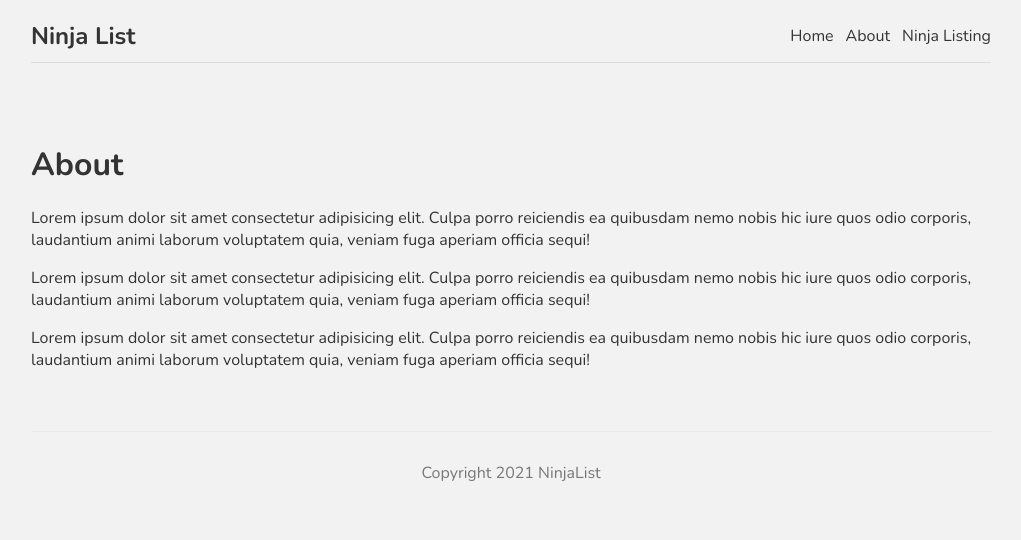
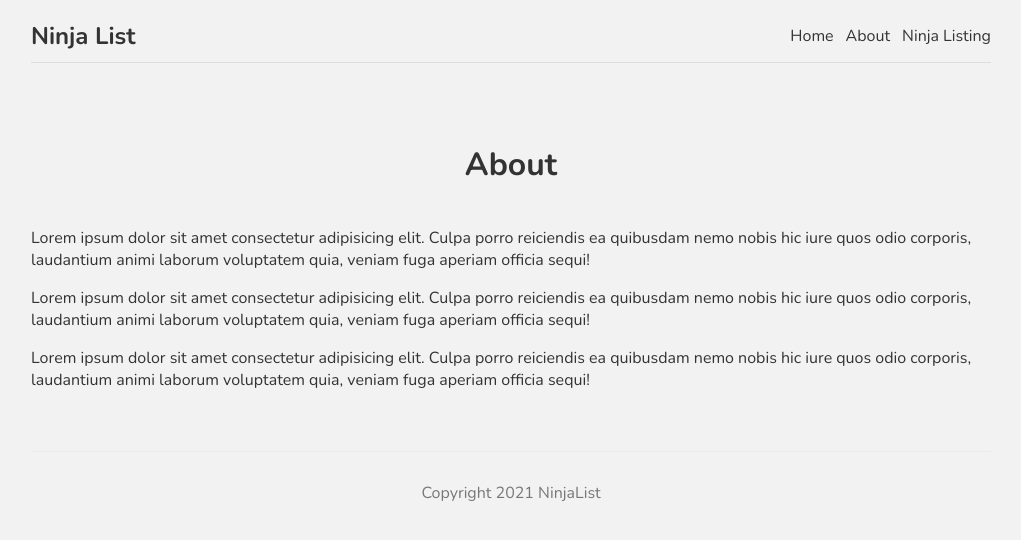
Before and after one commit to nathan-torquato/next-js-alpha, a Next.js app: page /about in a window 1280 px wide. Shown: the top 540 px of the page, without its empty margins (129-1150 px from the left). Built offline with nearby package versions, Linux system fonts and the light colour scheme.

Commit message:
fix: apply missing styles

```diff
--- a/pages/about.js
+++ b/pages/about.js
@@ -9,7 +9,7 @@ export default function About() {
       </Head>
 
       <main>
-        <h1>About</h1>
+        <h1 className={styles.title}>About</h1>
         <p>Lorem ipsum dolor sit amet consectetur adipisicing elit. Culpa porro reiciendis ea quibusdam nemo nobis hic iure quos odio corporis, laudantium animi laborum voluptatem quia, veniam fuga aperiam officia sequi!</p>
         <p>Lorem ipsum dolor sit amet consectetur adipisicing elit. Culpa porro reiciendis ea quibusdam nemo nobis hic iure quos odio corporis, laudantium animi laborum voluptatem quia, veniam fuga aperiam officia sequi!</p>
         <p>Lorem ipsum dolor sit amet consectetur adipisicing elit. Culpa porro reiciendis ea quibusdam nemo nobis hic iure quos odio corporis, laudantium animi laborum voluptatem quia, veniam fuga aperiam officia sequi!</p>
--- a/pages/ninjas/index.js
+++ b/pages/ninjas/index.js
@@ -6,11 +6,10 @@ export default function Ninjas() {
     <div className={styles.container}>
       <Head>
         <title>Ninjas</title>
-        <link rel="icon" href="/favicon.ico" />
       </Head>
 
       <main>
-        <h1>All Ninjas</h1>
+        <h1 className={styles.title}>All Ninjas</h1>
       </main>
     </div>
   )
```
